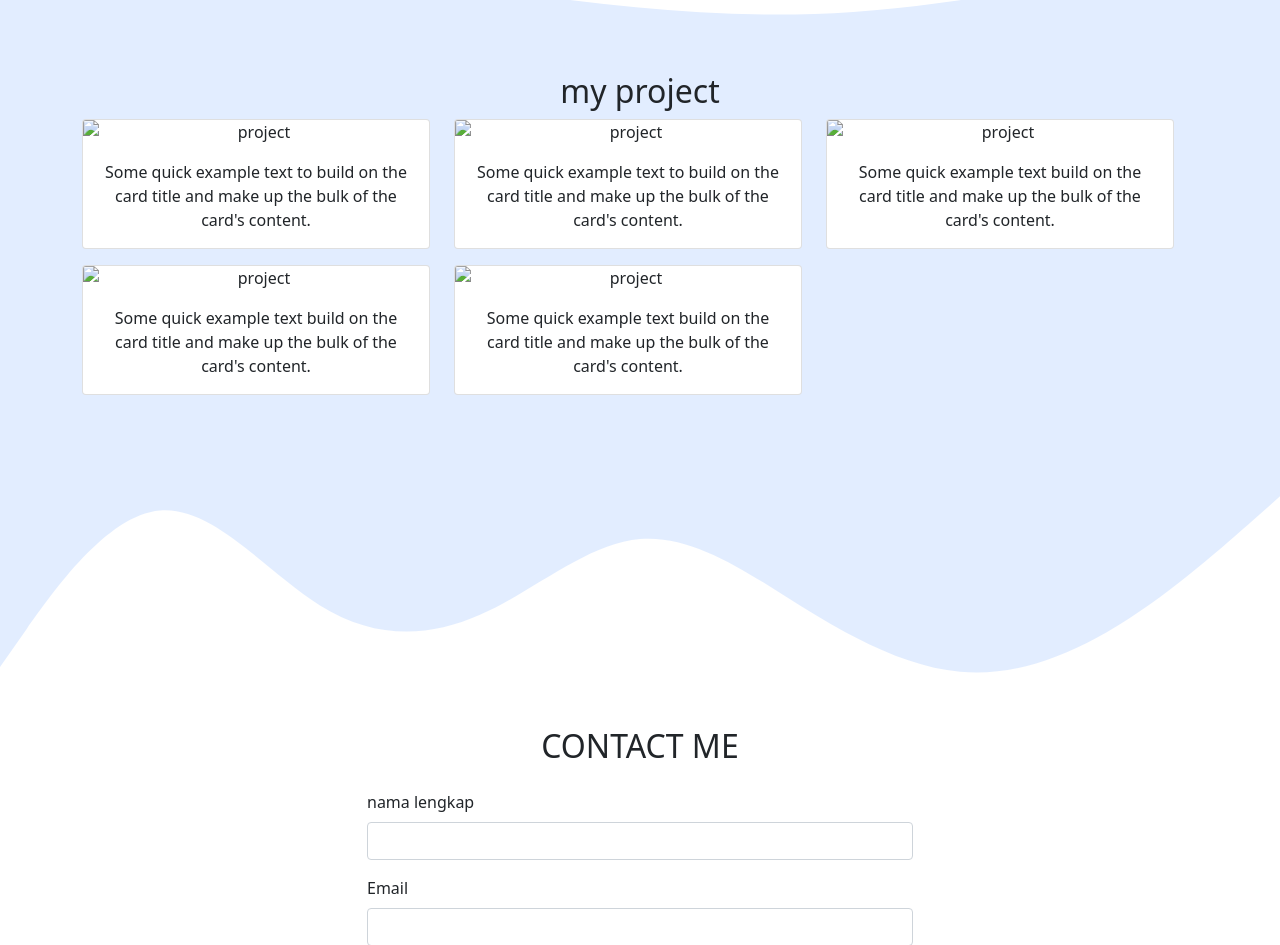
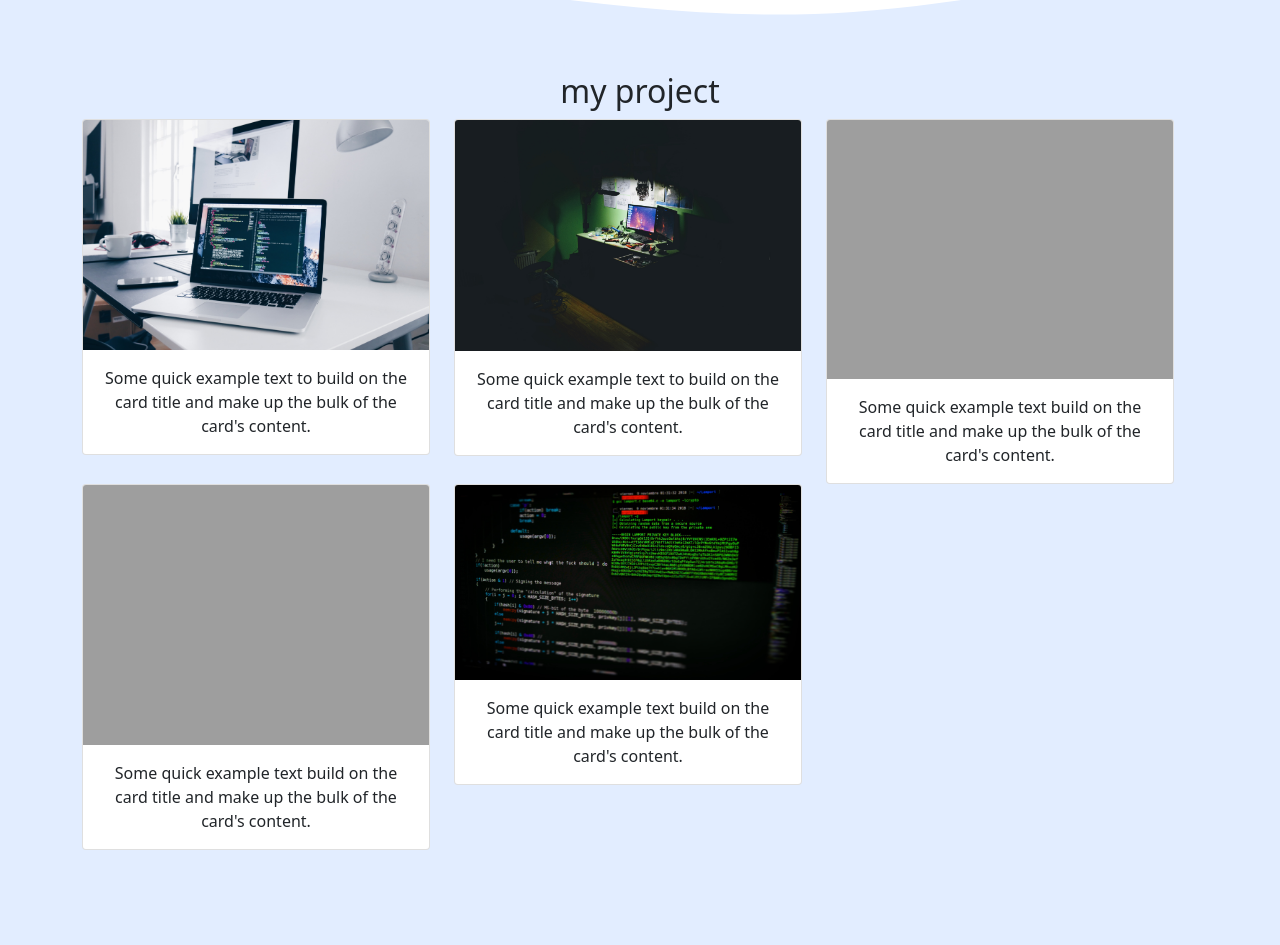
Before and after one commit to Rhidwan2002/rhidwan2002.git.io, a plain HTML site: page index.html in a window 1280 px wide. Shown: the part 1140-2085 px from the top of the page. Drawn offline with nearby package versions, Linux system fonts and the light colour scheme; the site is published under a folder, as on GitHub Pages, so addresses that start at the root find nothing.

Commit message:
Update index.html
Signed-off-by: Rhidwan2002 <124388131+Rhidwan2002@users.noreply.github.com>

```diff
--- a/index.html
+++ b/index.html
@@ -15,7 +15,7 @@
     <!-- my css -->
     <link rel="stylesheet" href="style.css" />
 
-    <title>Hello, world!</title>
+    <title>portfolio!</title>
   </head>
   <body id="#home">
     <!-- navbar -->
@@ -116,7 +116,7 @@
           <div class="row">
             <div class="col-md-4 mb-3">
               <div class="card">
-                <img src="/img/1.jpg" class="card-img-top" alt="project" />
+                <img src="./img/1.jpg" class="card-img-top" alt="project" />
                 <div class="card-body">
                   <p class="card-text">
                     Some quick example text to build on the card title and make
@@ -127,7 +127,7 @@
             </div>
             <div class="col-md-4 mb-3">
               <div class="card">
-                <img src="/img/2 (3).jpg" class="card-img-top" alt="project" />
+                <img src="./img/2 (3).jpg" class="card-img-top" alt="project" />
                 <div class="card-body">
                   <p class="card-text">
                     Some quick example text to build on the card title and make
@@ -138,7 +138,7 @@
             </div>
             <div class="col-md-4 mb3">
               <div class="card">
-                <img src="/img/57.jpg" class="card-img-top" alt="project" />
+                <img src="./img/57.jpg" class="card-img-top" alt="project" />
                 <div class="card-body">
                   <p class="card-text">
                     Some quick example text build on the card title and make up
@@ -149,7 +149,7 @@
             </div>
             <div class="col-md-4 mb3">
               <div class="card">
-                <img src="/img/2 (4).jpg" class="card-img-top" alt="project" />
+                <img src="./img/2 (4).jpg" class="card-img-top" alt="project" />
                 <div class="card-body">
                   <p class="card-text">
                     Some quick example text build on the card title and make up
@@ -160,7 +160,7 @@
             </div>
             <div class="col-md-4 mb3">
               <div class="card">
-                <img src="/img/5.jpg" class="card-img-top" alt="project" />
+                <img src="./img/5.jpg" class="card-img-top" alt="project" />
                 <div class="card-body">
                   <p class="card-text">
                     Some quick example text build on the card title and make up
```
